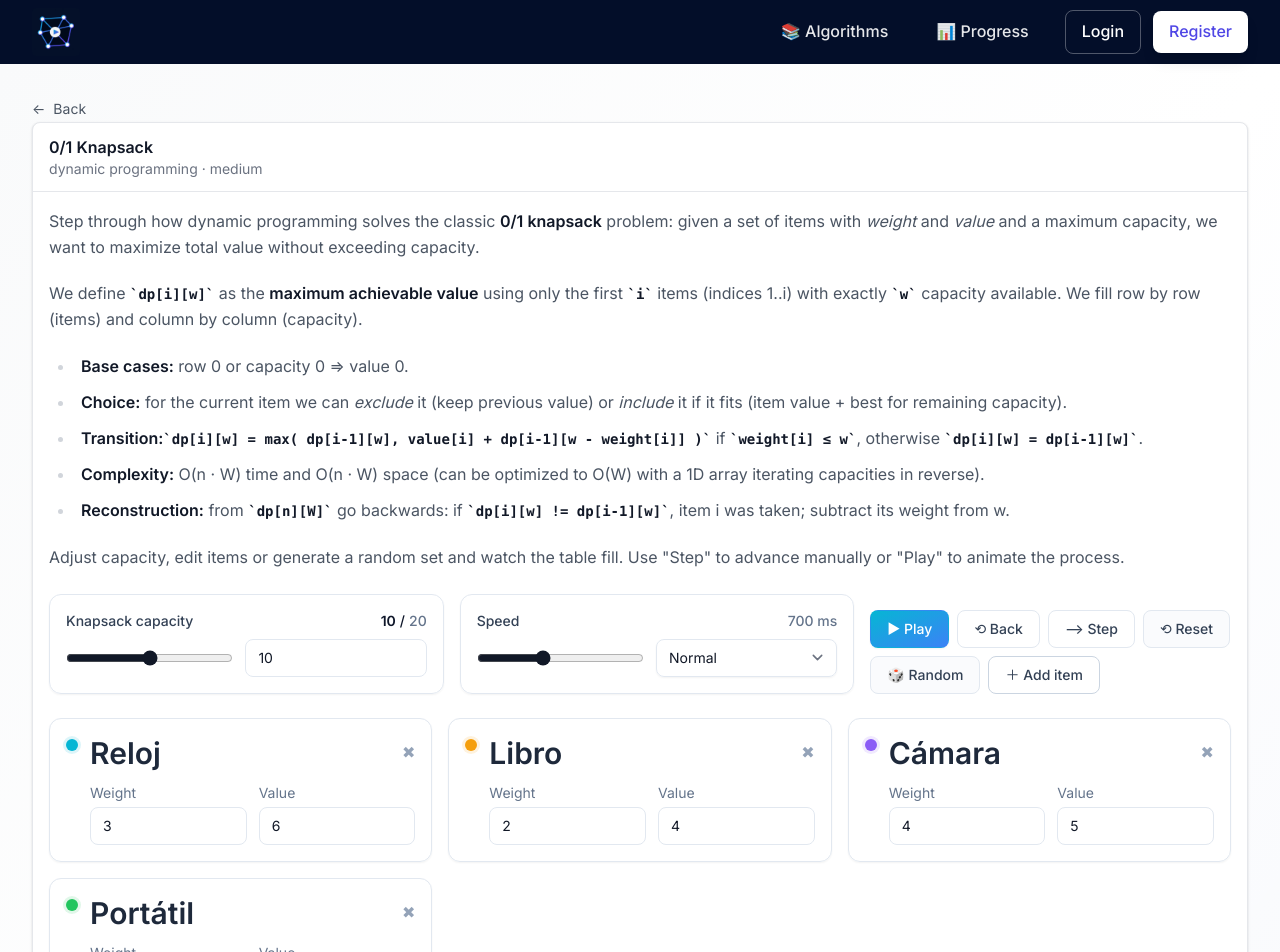
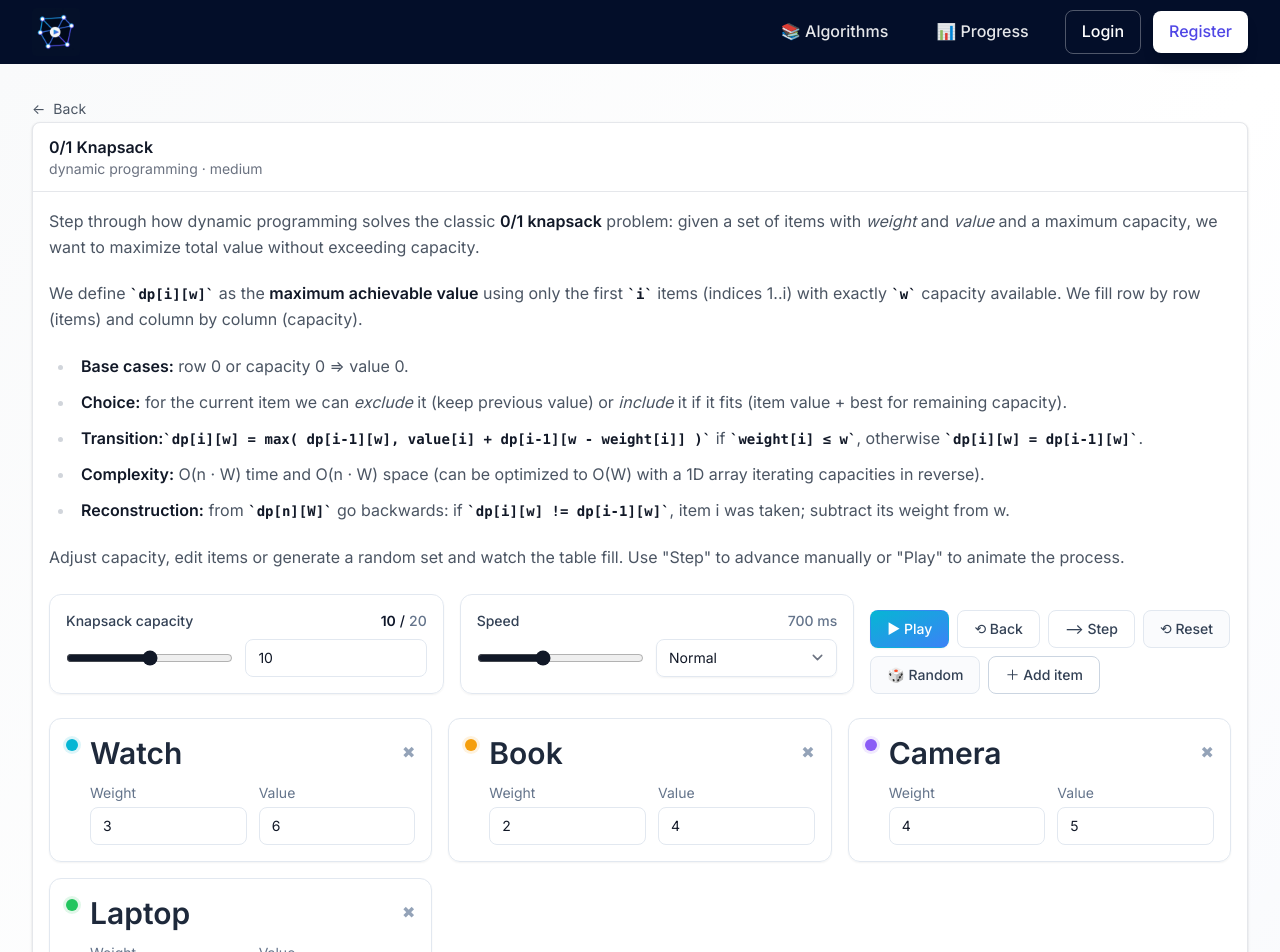
Before and after one commit to SaraOnCloud/algorithm-hub, an Angular app in the folder frontend/: page /algorithms/knapsack-01 in a window 1280 px wide. Shown: the top 952 px of the page. Built offline with nearby package versions, Linux system fonts and the light colour scheme.

Commit message:
Uploading updating scripts

```diff
--- a/frontend/src/app/features/algorithms/custom/knapsack-01.component.ts
+++ b/frontend/src/app/features/algorithms/custom/knapsack-01.component.ts
@@ -40,10 +40,10 @@ export class Knapsack01Component implements OnInit {
   seedItems() {
     if (this.items.length) return;
     this.items = [
-      { id: 1, name: 'Reloj', weight: 3, value: 6, color: '#06b6d4' },
-      { id: 2, name: 'Libro', weight: 2, value: 4, color: '#f59e0b' },
-      { id: 3, name: 'Cámara', weight: 4, value: 5, color: '#8b5cf6' },
-      { id: 4, name: 'Portátil', weight: 5, value: 8, color: '#22c55e' },
+      { id: 1, name: 'Watch', weight: 3, value: 6, color: '#06b6d4' },
+      { id: 2, name: 'Book', weight: 2, value: 4, color: '#f59e0b' },
+      { id: 3, name: 'Camera', weight: 4, value: 5, color: '#8b5cf6' },
+      { id: 4, name: 'Laptop', weight: 5, value: 8, color: '#22c55e' },
     ];
   }
 
```
